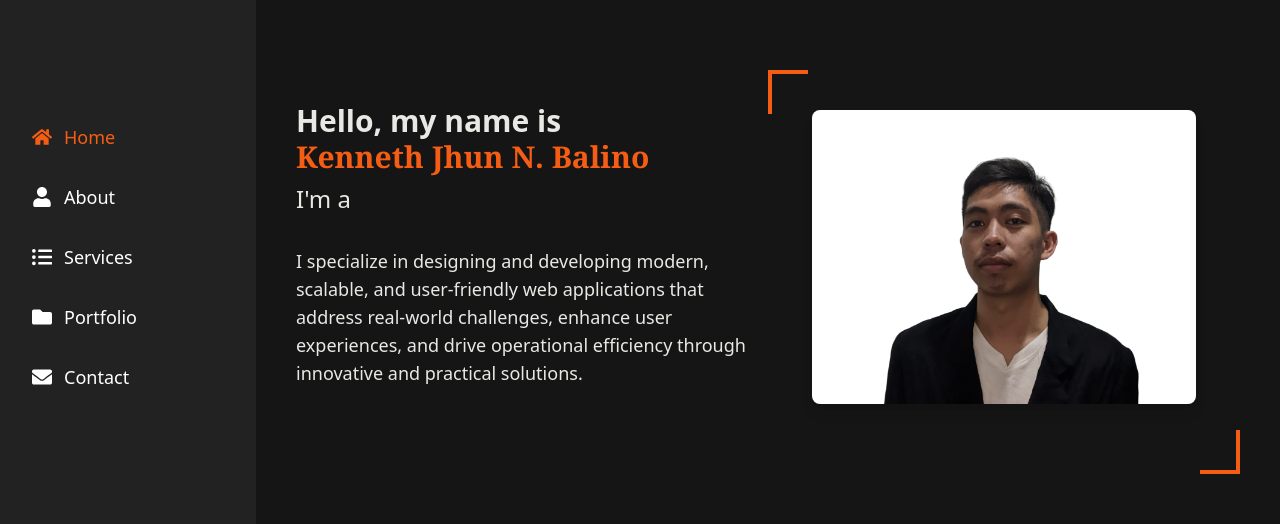
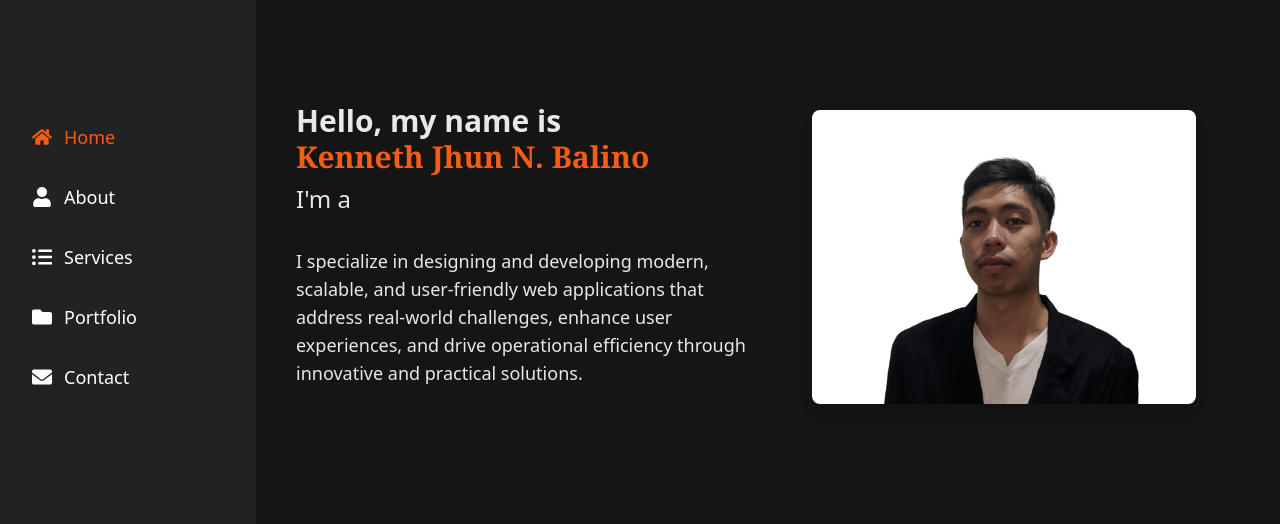
Before and after one commit to Kleinnnn1/My-Portfolio, a React (Vite) app: page / in a window 1280 px wide. Shown: the part 143-667 px from the top of the page. Built offline with nearby package versions, Linux system fonts and the light colour scheme.

Commit message:
small changes in design

```diff
--- a/src/pages/about/AboutMe.jsx
+++ b/src/pages/about/AboutMe.jsx
@@ -104,7 +104,8 @@ export default function AboutMe() {
             </div>
             <div className="border-b border-gray-700 pb-1">
               <p>
-                <strong>Email:</strong> kennbalino@gmail.com
+                <strong>Email:</strong>{" "}
+                <span className="text-base"> kennbalino@gmail.com</span>
               </p>
             </div>
             <div className="border-b border-gray-700 pb-1">
@@ -215,10 +216,6 @@ export default function AboutMe() {
               },
             ].map((education, index, array) => (
               <div key={index} className="relative pl-8 mb-10">
-                {/* Connector Line */}
-                {index !== array.length - 1 && (
-                  <div className="absolute left-2.5 top-4 w-1 h-80 bg-customOrange"></div>
-                )}
                 {/* Dot */}
                 <span className="absolute left-0 top-0 w-6 h-6 bg-customOrange rounded-full"></span>
                 {/* Content */}
@@ -262,10 +259,6 @@ export default function AboutMe() {
               },
             ].map((education, index, array) => (
               <div key={index} className="relative pl-8 mb-10">
-                {/* Connector Line */}
-                {index !== array.length - 1 && (
-                  <div className="absolute left-2.5 top-4 w-1 h-80 bg-customOrange"></div>
-                )}
                 {/* Dot */}
                 <span className="absolute left-0 top-0 w-6 h-6 bg-customOrange rounded-full"></span>
                 {/* Content */}
--- a/src/pages/home/Home.jsx
+++ b/src/pages/home/Home.jsx
@@ -68,24 +68,12 @@ export default function Home() {
 
       {/* Image Section */}
       <div className="mt-10 md:mt-0 md:w-1/2 flex justify-center relative">
-        {/* Left Bracket */}
-        <div className="absolute -top-10 left-0 flex flex-col items-start">
-          <div className="bg-customOrange h-1 w-10"></div>
-          <div className="bg-customOrange h-10 w-1"></div>
-        </div>
-
         {/* Image */}
         <img
           src={Image}
           alt="Kenneth Jhun N. Balino"
           className="rounded-lg shadow-lg w-full max-w-sm"
         />
-
-        {/* Right Bracket */}
-        <div className="absolute top-80 right-0 flex flex-col items-end">
-          <div className="bg-customOrange h-10 w-1"></div>
-          <div className="bg-customOrange h-1 w-10"></div>
-        </div>
       </div>
     </div>
   );
```
